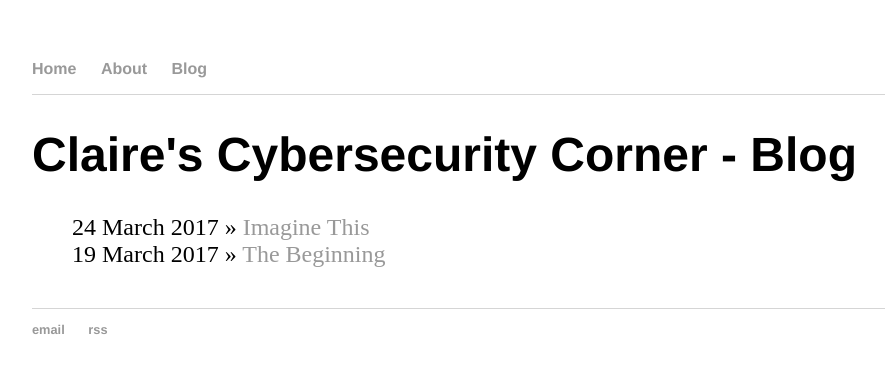
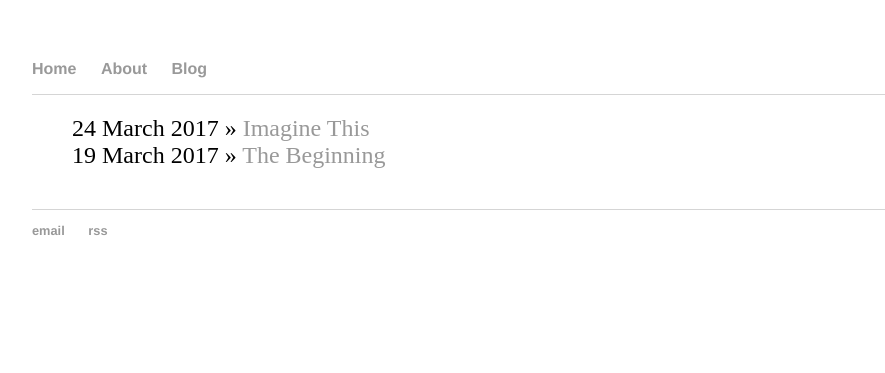
Before and after one commit to sle3man/sle3man.github.io, a Jekyll site: the page built from blog/index.html, in a window 1280 px wide. Shown: the top 373 px of the page, without its empty margins (160-1045 px from the left). Built offline with Jekyll 4.4.1, drawn with Linux system fonts in a browser that asks for light colours.

Commit message:
Update index.html

```diff
--- a/blog/index.html
+++ b/blog/index.html
@@ -2,7 +2,7 @@
 layout: default
 title: Claire's Cybersecurity Corner - Blog
 ---
-<h1>{{ page.title }}</h1>
+<!-- <h1>{{ page.title }}</h1> !-->
 <ul class="posts">
 {% for post in site.posts %}
 	<li><span>{{ post.date | date_to_long_string }}</span> » <a href="{{ post.url }}" title="{{ post.title }}">{{ post.title }}</a></li>
```
